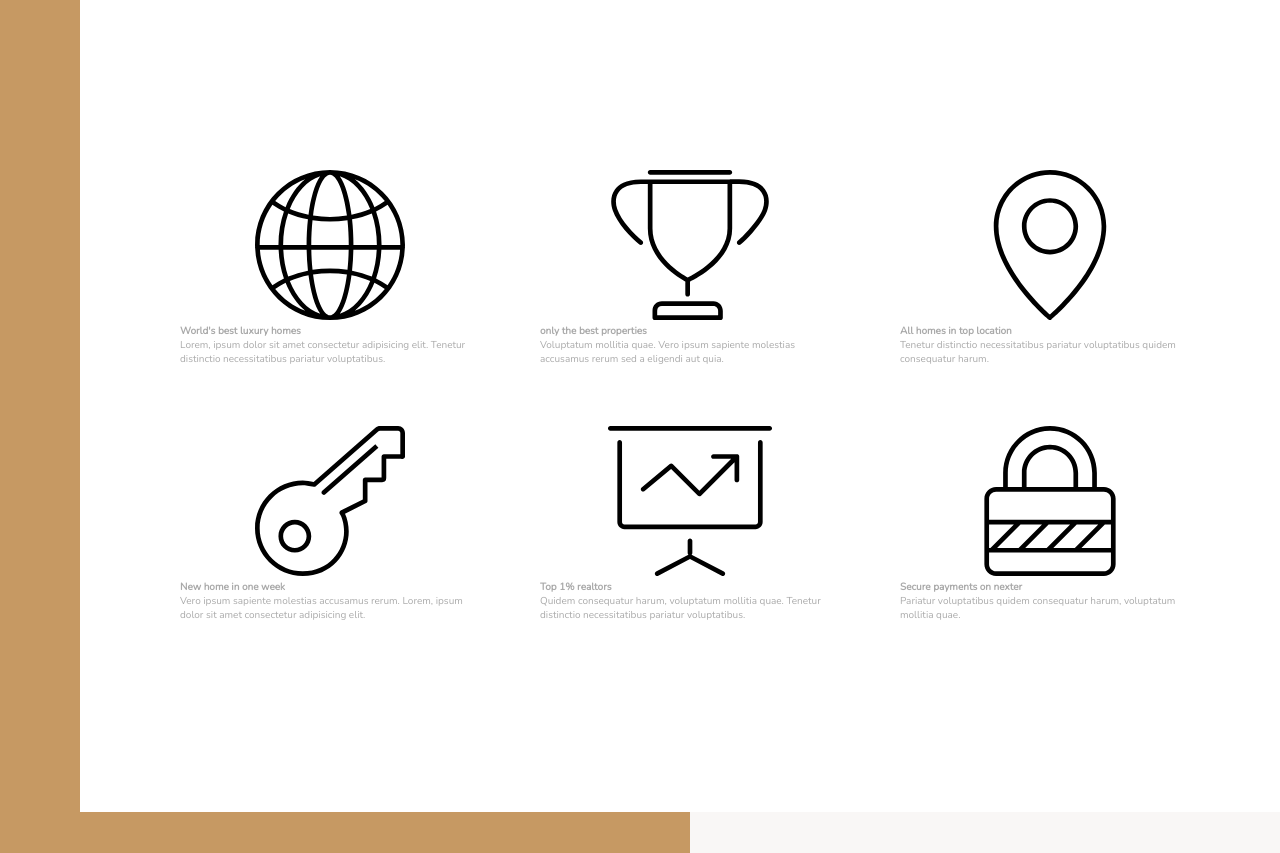
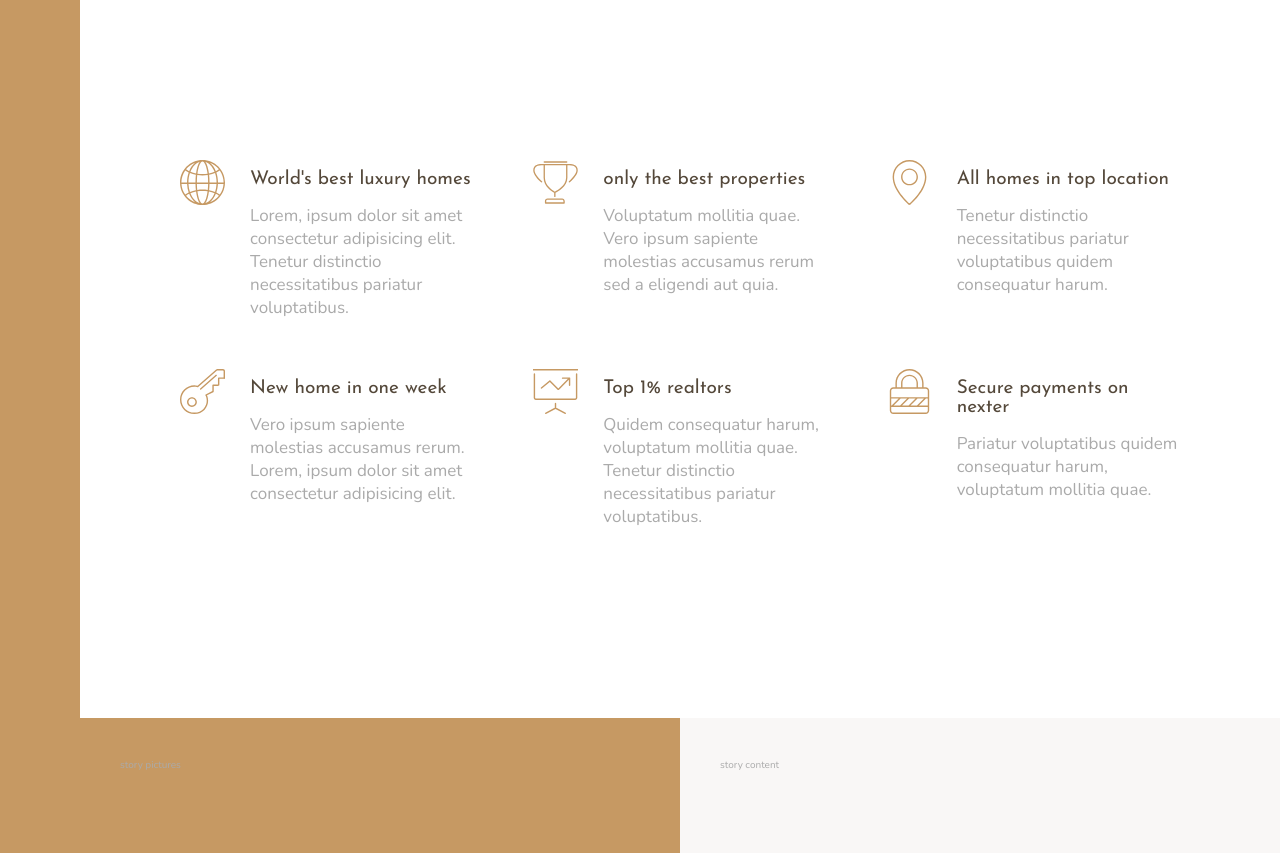
Before and after one commit to PrantoMollick/nexter-html-template, a website: page index.html in a window 1280 px wide. Shown: the part 660-1513 px from the top of the page. Drawn offline with nearby package versions, Linux system fonts and the light colour scheme.

Commit message:
005 Building the Features Section - Part 2

```diff
--- a/index.html
+++ b/index.html
@@ -30,48 +30,48 @@
             <svg class="feature__icon">
                 <use xlink:href="img/sprite.svg#icon-global"></use>
             </svg>
-            <h4 class="heading-4">World's best luxury homes</h4>
-            <p class="feature_text">Lorem, ipsum dolor sit amet consectetur adipisicing elit. Tenetur distinctio
+            <h4 class="heading-4 heading-4--dark">World's best luxury homes</h4>
+            <p class="feature__text">Lorem, ipsum dolor sit amet consectetur adipisicing elit. Tenetur distinctio
                 necessitatibus pariatur voluptatibus.</p>
         </div>
         <div class="feature">
             <svg class="feature__icon">
                 <use xlink:href="img/sprite.svg#icon-trophy"></use>
             </svg>
-            <h4 class="heading-4">only the best properties</h4>
-            <p class="feature_text">Voluptatum mollitia quae. Vero ipsum sapiente molestias accusamus rerum sed a
+            <h4 class="heading-4 heading-4--dark">only the best properties</h4>
+            <p class="feature__text">Voluptatum mollitia quae. Vero ipsum sapiente molestias accusamus rerum sed a
                 eligendi aut quia.</p>
         </div>
         <div class="feature">
             <svg class="feature__icon">
                 <use xlink:href="img/sprite.svg#icon-map-pin"></use>
             </svg>
-            <h4 class="heading-4">All homes in top location</h4>
-            <p class="feature_text">Tenetur distinctio necessitatibus pariatur voluptatibus quidem consequatur harum.
+            <h4 class="heading-4 heading-4--dark">All homes in top location</h4>
+            <p class="feature__text">Tenetur distinctio necessitatibus pariatur voluptatibus quidem consequatur harum.
             </p>
         </div>
         <div class="feature">
             <svg class="feature__icon">
                 <use xlink:href="img/sprite.svg#icon-key"></use>
             </svg>
-            <h4 class="heading-4">New home in one week</h4>
-            <p class="feature_text">Vero ipsum sapiente molestias accusamus rerum. Lorem, ipsum dolor sit amet
+            <h4 class="heading-4 heading-4--dark">New home in one week</h4>
+            <p class="feature__text">Vero ipsum sapiente molestias accusamus rerum. Lorem, ipsum dolor sit amet
                 consectetur adipisicing elit.</p>
         </div>
         <div class="feature">
             <svg class="feature__icon">
                 <use xlink:href="img/sprite.svg#icon-presentation"></use>
             </svg>
-            <h4 class="heading-4">Top 1% realtors</h4>
-            <p class="feature_text">Quidem consequatur harum, voluptatum mollitia quae. Tenetur distinctio
+            <h4 class="heading-4 heading-4--dark">Top 1% realtors</h4>
+            <p class="feature__text">Quidem consequatur harum, voluptatum mollitia quae. Tenetur distinctio
                 necessitatibus pariatur voluptatibus.</p>
         </div>
         <div class="feature">
             <svg class="feature__icon">
                 <use xlink:href="img/sprite.svg#icon-lock"></use>
             </svg>
-            <h4 class="heading-4">Secure payments on nexter</h4>
-            <p class="feature_text">Pariatur voluptatibus quidem consequatur harum, voluptatum mollitia quae.</p>
+            <h4 class="heading-4 heading-4--dark">Secure payments on nexter</h4>
+            <p class="feature__text">Pariatur voluptatibus quidem consequatur harum, voluptatum mollitia quae.</p>
         </div>
 
     </section>
--- a/sass/_features.scss
+++ b/sass/_features.scss
@@ -3,7 +3,27 @@
   margin: 15rem 0;
 
   display: grid;
-  grid-template-columns: repeat(3, 1fr);
+  // grid-template-columns: repeat(3, 1fr);
+  grid-template-columns: repeat(auto-fit, minmax(25rem, 1fr));
   grid-gap: 6rem;
+  align-items: start;
+}
 
+.feature {
+  display: grid;
+  grid-template-columns: min-content 1fr;
+  grid-row-gap: 1.5rem;
+  grid-column-gap: 2.5rem;
+
+  &__icon {
+    fill: $color-primary;
+    width: 4.5rem;
+    height: 4.5rem;
+    grid-row: 1 / span 2;
+    transform: translateY(-1rem);
+  }
+
+  &__text {
+    font-size: 1.7rem;
+  }
 }
--- a/sass/_typography.scss
+++ b/sass/_typography.scss
@@ -0,0 +1,29 @@
+%heading {
+  font-family: $font-display;
+  font-weight: 400;
+}
+
+.heading-1 {
+  @extend %heading;
+}
+
+.heading-2 {
+  @extend %heading;
+}
+
+.heading-3 {
+  @extend %heading;
+}
+
+.heading-4 {
+  @extend %heading;
+  font-size: 1.9rem;
+
+  &--light {
+    color: $color-grey-light-1;
+  }
+
+  &--dark {
+    color: $color-grey-dark-1;
+  }
+}
```
Also changed, not shown: css/style.css.
